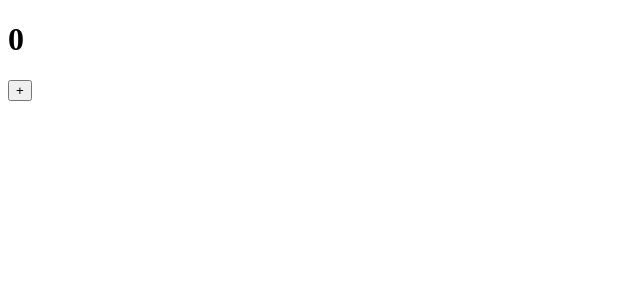
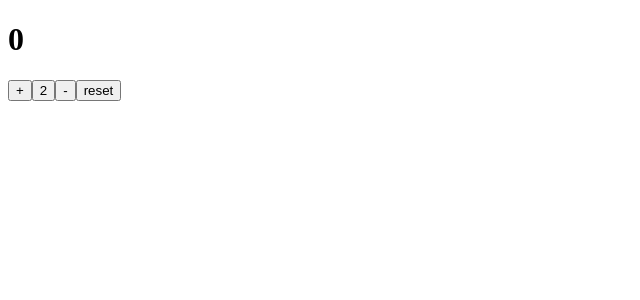
Before and after one commit to wonbean08/Programming_3300, a React (Vite) app: page / in a window 1280 px wide. Shown: the top 300 px of the page, without its empty margins (0-640 px from the left). Built offline with nearby package versions, Linux system fonts and the light colour scheme.

Commit message:
CounterApp +2,-,reset

```diff
--- a/src/App.jsx
+++ b/src/App.jsx
@@ -21,12 +21,12 @@ function App() {
             Edit <code>src/App.jsx</code> and save to test <code>HMR</code>
           </p>
         </div>
-        <button
+        {/* <button
           className="counter"
           onClick={() => setCount((count) => count + 1)}
         >
           Count is {count}
-        </button>
+        </button> */}
       </section>
 
       <div className="ticks"></div>
--- a/src/CounterApp.jsx
+++ b/src/CounterApp.jsx
@@ -8,10 +8,15 @@ function CounterApp() {
   //count : 현재 또는 이전 상태 값; setCount():상태값 변경 함수
   const [count, setCount] = useState(0)
 
+
   return (
     <>
-    <h1>0</h1>
+    <h1>{count}</h1>
     <button onClick={()=>setCount((count)=>count+1)}>+</button>
+    <button onClick={()=>setCount((count)=>count+2)}>2</button>
+    <button onClick={()=>setCount((count)=>count-1)}>-</button>
+    <button onClick={()=>setCount(0)}>reset</button>
+    {/* <button onClick={setCount(0)}>reset</button> */}
       {/* <button
         className="counter"
         onClick={() => setCount((count) => count + 1)}
```
